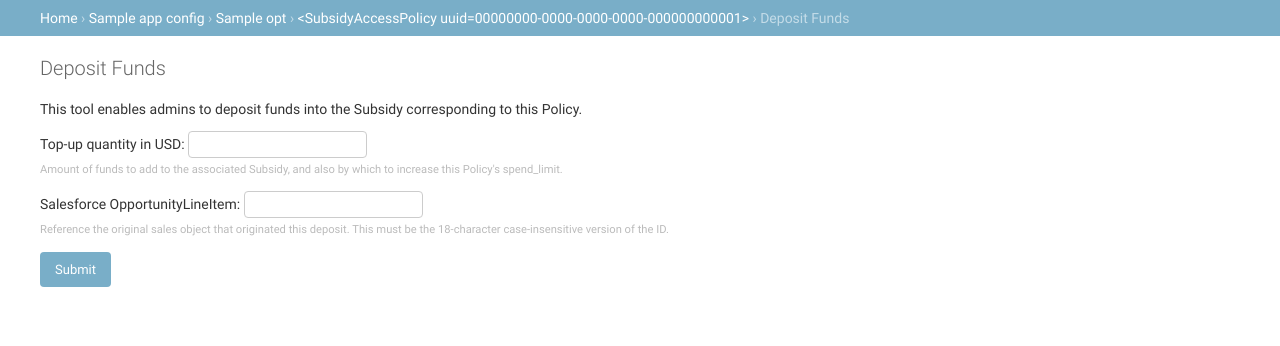
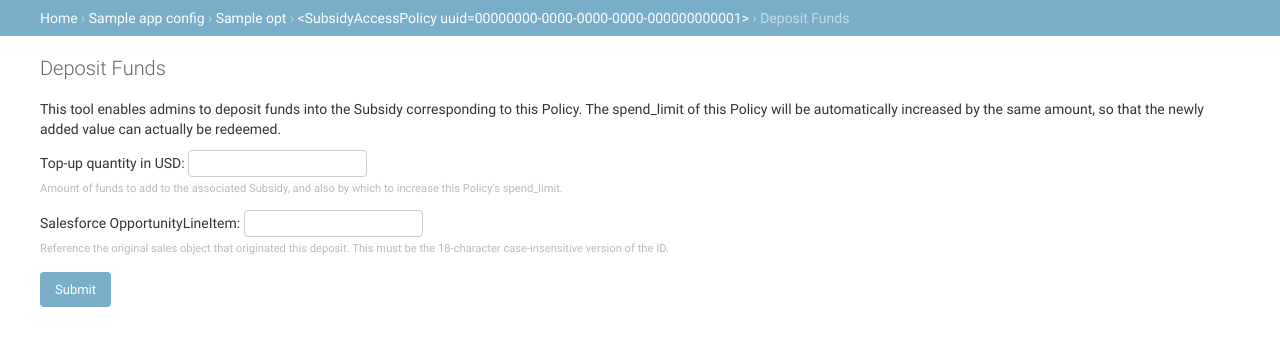
Before and after one commit to openedx/enterprise-access, a Django app: template enterprise_access/templates/subsidy_access_policy/admin/deposit_funds.html in a window 1280 px wide. Shown: the part 48-394 px from the top of the page. Run offline with Django 3.2, Linux system fonts and the light colour scheme; tables that the repository leaves empty hold one stand-in row (values such as "Sample post"); the template is opened without the code that fills it: values that come from a table or form of the project are taken from there, most other values are stand-ins (such as "Sample title", 1, 10 or a date in 2020); parts of the project's set-up code (start-up, migrations or seed data) failed here and were passed over.

Commit message:
docs: better help message in Deposit Funds action
ENT-9133

```diff
--- a/enterprise_access/templates/subsidy_access_policy/admin/deposit_funds.html
+++ b/enterprise_access/templates/subsidy_access_policy/admin/deposit_funds.html
@@ -29,7 +29,8 @@
   <div class="forms-panel">
     <h1>{% trans "Deposit Funds" %}</h1>
     <p>
-      This tool enables admins to deposit funds into the Subsidy corresponding to this Policy.
+      This tool enables admins to deposit funds into the Subsidy corresponding to this Policy. The spend_limit of this
+      Policy will be automatically increased by the same amount, so that the newly added value can actually be redeemed.
     </p>
     <form action="" method="post" enctype="multipart/form-data" id="deposit-funds-form">
       {% csrf_token %}
```
